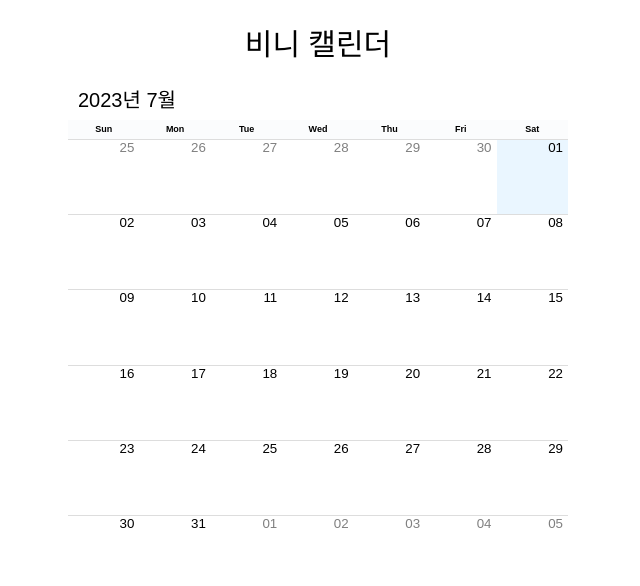
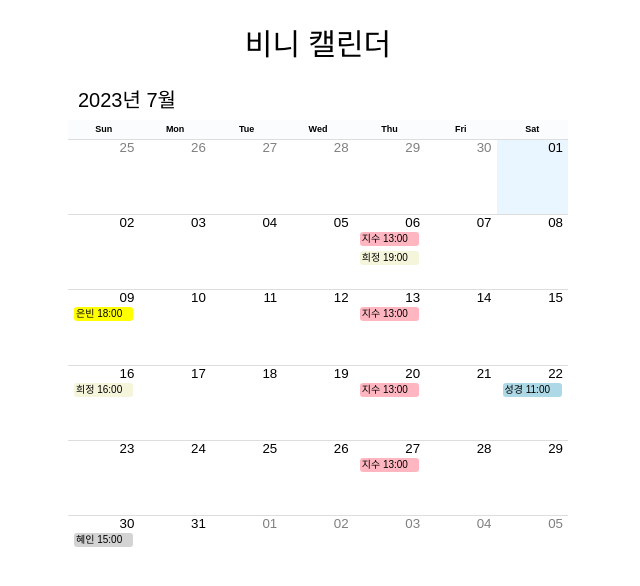
Before and after one commit to Gwasuwon-shot/web-pre-task, a React (Vite) app: page / in a window 1280 px wide. Shown: the top 586 px of the page, without its empty margins (322-962 px from the left). Built offline with nearby package versions, Linux system fonts and the light colour scheme; a web font is replaced by a local one.

Commit message:
[ style ] 바보.. 달은 원래 0부터 시작합니다 : 원상복귀

```diff
--- a/src/components/eunBean/customCalendar/CalendarConstnat.ts
+++ b/src/components/eunBean/customCalendar/CalendarConstnat.ts
@@ -12,65 +12,65 @@ export const EVENT_LIST = [
   {
     id: 0,
     title: "지수",
-    start: new Date(2023, 7, 6, 13, 0), // 시작 시간 (년, 월(0부터 시작), 일, 시간, 분)
-    end: new Date(2023, 7, 6, 14, 0), // 종료 시간 (년, 월(0부터 시작), 일, 시간, 분
+    start: new Date(2023, 6, 6, 13, 0), // 시작 시간 (년, 월(0부터 시작), 일, 시간, 분)
+    end: new Date(2023, 6, 6, 14, 0), // 종료 시간 (년, 월(0부터 시작), 일, 시간, 분
     type: "복숭아",
     // 각 컬러 지정을 위한 type 지정
   },
   {
     id: 1,
     title: "희정",
-    start: new Date(2023, 7, 6, 19, 0),
-    end: new Date(2023, 7, 6, 20, 0),
+    start: new Date(2023, 6, 6, 19, 0),
+    end: new Date(2023, 6, 6, 20, 0),
     type: "키위",
   },
   {
     id: 2,
     title: "은빈",
-    start: new Date(2023, 7, 9, 18, 0),
-    end: new Date(2023, 7, 9, 19, 0),
+    start: new Date(2023, 6, 9, 18, 0),
+    end: new Date(2023, 6, 9, 19, 0),
     type: "토마토",
   },
   {
     id: 3,
     title: "지수",
-    start: new Date(2023, 7, 13, 13, 0),
-    end: new Date(2023, 7, 13, 14, 0),
+    start: new Date(2023, 6, 13, 13, 0),
+    end: new Date(2023, 6, 13, 14, 0),
     type: "복숭아",
   },
   {
     id: 4,
     title: "희정",
-    start: new Date(2023, 7, 16, 16, 0),
-    end: new Date(2023, 7, 16, 24, 0),
+    start: new Date(2023, 6, 16, 16, 0),
+    end: new Date(2023, 6, 16, 24, 0),
     type: "키위",
   },
   {
     id: 5,
     title: "지수",
-    start: new Date(2023, 7, 20, 13, 0),
-    end: new Date(2023, 7, 20, 14, 0),
+    start: new Date(2023, 6, 20, 13, 0),
+    end: new Date(2023, 6, 20, 14, 0),
     type: "복숭아",
   },
   {
     id: 5,
     title: "성경",
-    start: new Date(2023, 7, 22, 11, 0),
-    end: new Date(2023, 7, 22, 12, 0),
+    start: new Date(2023, 6, 22, 11, 0),
+    end: new Date(2023, 6, 22, 12, 0),
     type: "체리",
   },
   {
     id: 5,
     title: "지수",
-    start: new Date(2023, 7, 27, 13, 0),
-    end: new Date(2023, 7, 27, 14, 0),
+    start: new Date(2023, 6, 27, 13, 0),
+    end: new Date(2023, 6, 27, 14, 0),
     type: "복숭아",
   },
   {
     id: 6,
     title: "혜인",
-    start: new Date(2023, 7, 30, 15, 0),
-    end: new Date(2023, 7, 30, 16, 0),
+    start: new Date(2023, 6, 30, 15, 0),
+    end: new Date(2023, 6, 30, 16, 0),
     type: "바나나",
   },
 ];
```
